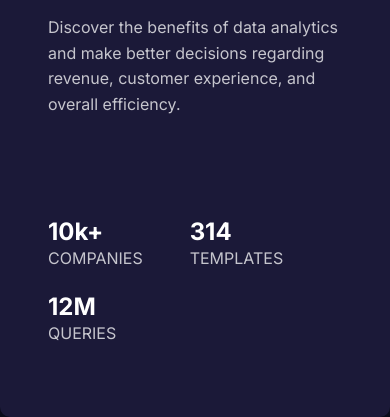
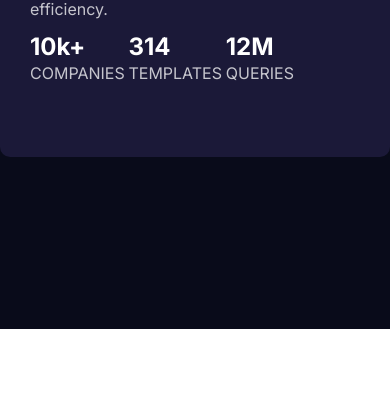
Before and after one commit to abderrahman-teta/card, a plain HTML site: page index.html in a window 390 px wide. Shown: the part 515-932 px from the top of the page. After the commit the page ends 844 px from the top, so only its background shows below. Drawn offline with Linux system fonts and the light colour scheme.

Commit message:
make it responsive

```diff
--- a/style/style.css
+++ b/style/style.css
@@ -21,7 +21,7 @@
 }
 .content .info {
   justify-content: space-between;
-  padding: 3em 3em 0 3em;
+  padding: 80px 80px 0 80px;
   color: hsl(0, 0%, 100%);
   flex: 2;
 }
@@ -67,27 +67,55 @@ p {
   line-height: 1.6;
 }
 @media (max-width: 1470px) {
+  .main {
+    height: 100vh;
+  }
   .content {
-    flex-direction: column-reverse;
-    width: 70%;
+    width: 80%;
+    height: 500px;
   }
   .img {
     border-radius: 0 !important;
+    width: 50%;
   }
 
   img {
     border-radius: 0 !important;
   }
+  .numbers {
+    margin-top: 20px;
+  }
+  .content .info {
+    padding: 50px 50px 0 50px;
+    color: hsl(0, 0%, 100%);
+    flex: 2;
+  }
 }
-@media (max-width: 1024px) {
+@media (max-width: 1550px) {
   .content {
-    flex-direction: column-reverse;
-    width: 90%;
+    width: 100%;
   }
 }
 @media (max-width: 800px) {
   .content {
+    width: 100%;
+  }
+  .numbers {
+    margin-top: 10px;
+  }
+  .content .info {
+    padding: 30px 30px 0 30px;
+    color: hsl(0, 0%, 100%);
+    flex: 2;
+  }
+}
+@media (max-width: 600px) {
+  .content {
+    width: 100%;
     flex-direction: column-reverse;
+  }
+  .img {
+    border-radius: 0 !important;
     width: 100%;
   }
 }
```
